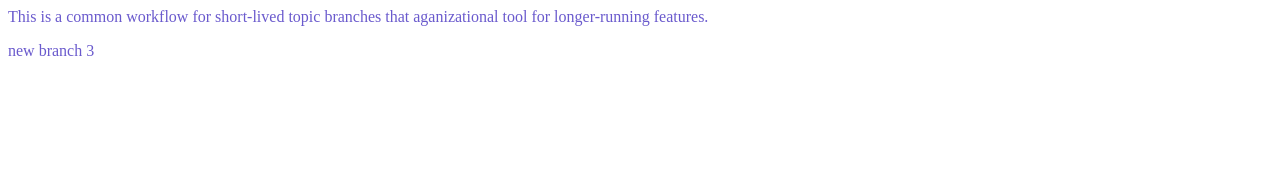
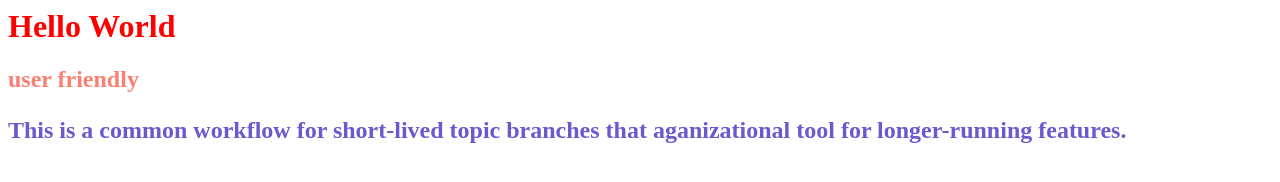
Before and after one commit to karthikkkumar/Hello_world, a plain HTML site: page index.html in a window 1280 px wide. Drawn offline with Linux system fonts and the light colour scheme.

Commit message:
Revert "Merge branch 'branch3' of https://github.com/karthikkkumar/Hello_world into b1"
This reverts commit 4080f0c724e3f4a02de195b369818fc9e703b769.

```diff
--- a/index.html
+++ b/index.html
@@ -3,6 +3,10 @@
         <link rel='stylesheet' href='style.css'/>
     </head>
 <body>
-<p>This is a common workflow for short-lived topic branches that aganizational tool for longer-running features.</p>
-<p>new branch 3</p>
+    <h1>Hello World<h1>
+    <h2>user friendly<h2>
+    <p>This is a common workflow for short-lived topic branches that aganizational tool for longer-running features.</p>
 </body>
+
+
+</html>
```
